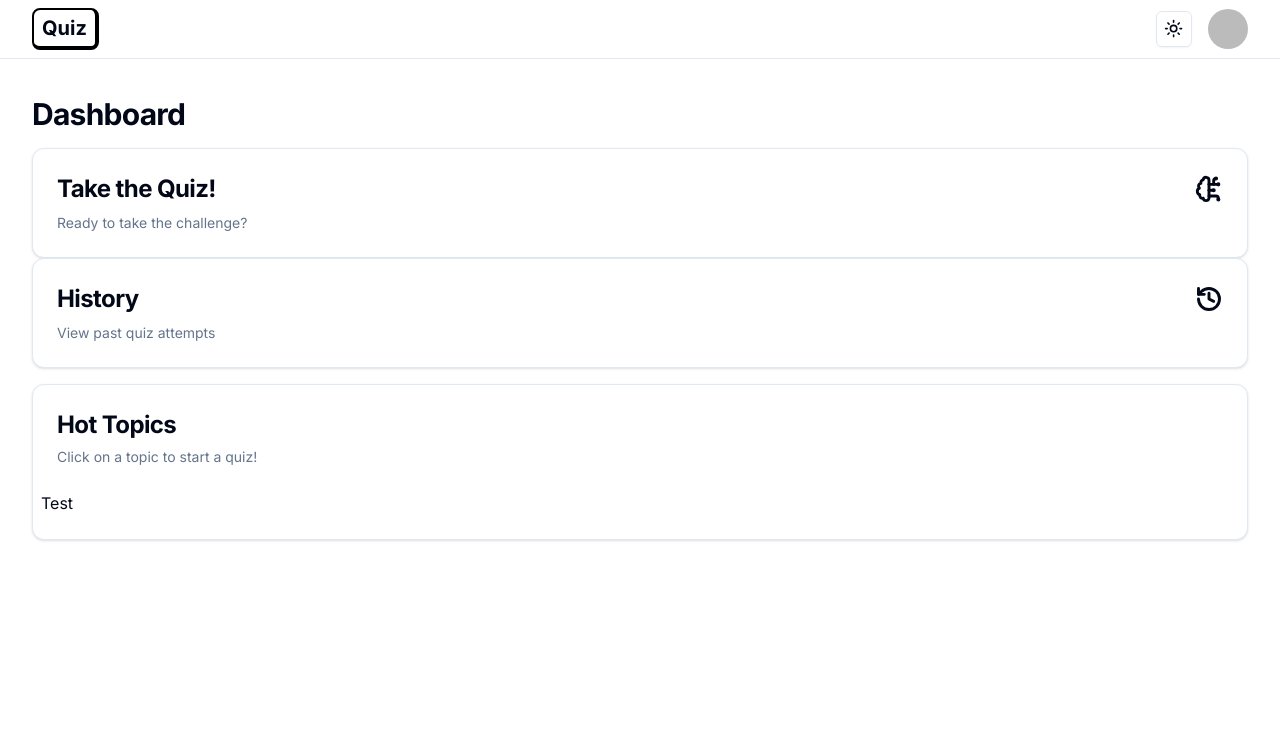
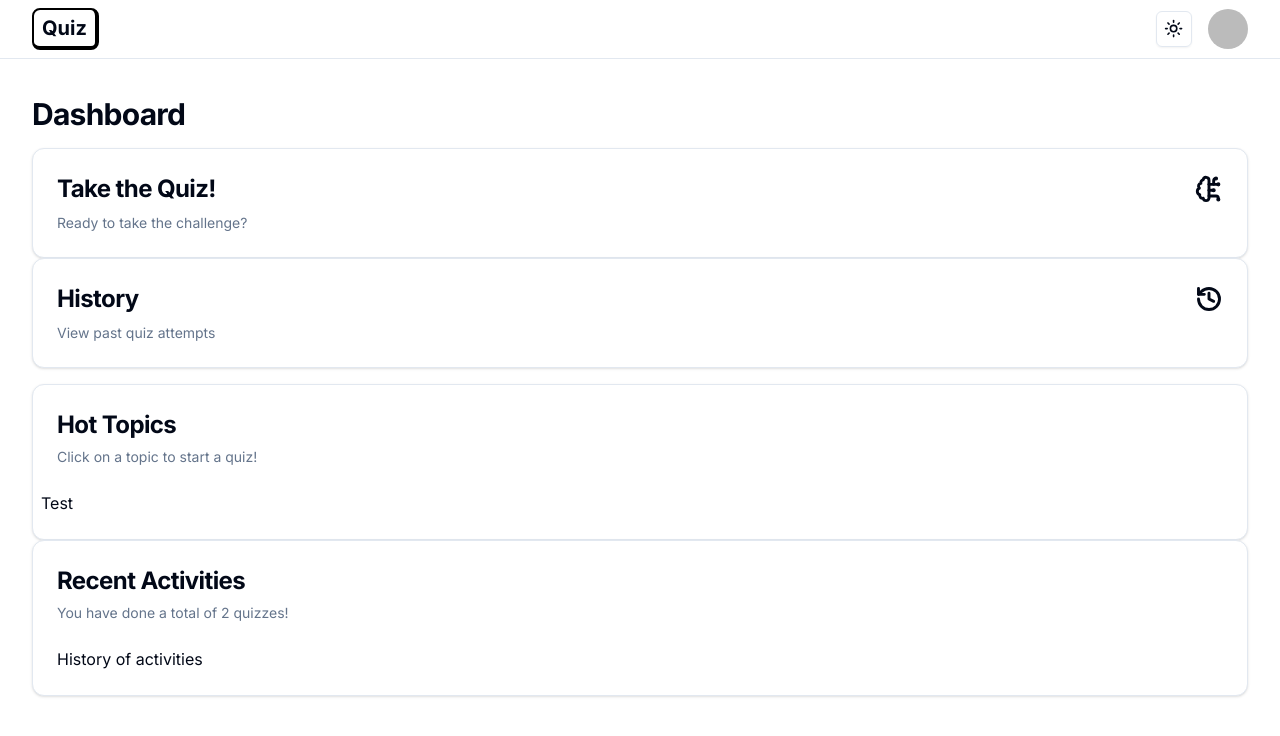
Before and after one commit to carlsondultra/openai-quiz, a Next.js app: page /dashboard in a window 1280 px wide. Shown: the top 736 px of the page. Built offline with nearby package versions, Linux system fonts and the light colour scheme; no server answers; sample sign-in values are in the browser's storage.

Commit message:
adding recent activities card to dashboard

```diff
--- a/src/app/dashboard/page.tsx
+++ b/src/app/dashboard/page.tsx
@@ -4,6 +4,7 @@ import React from 'react'
 import QuizMeCard from '@/components/dashboard/QuizMeCard'
 import HistoryCard from '@/components/dashboard/HistoryCard'
 import HotTopicsCard from '@/components/dashboard/HotTopicsCard'
+import RecentActivities from '@/components/dashboard/RecentActivities'
 
 type Props = {}
 
@@ -28,6 +29,7 @@ const Dashboard = async (props: Props) => {
 
         <div className="grid gap-4 mt-4 md:grid-cols-2 lg:grid-cols-7"></div>
             <HotTopicsCard />
+            <RecentActivities />
 
     </main>
   )
--- /dev/null
+++ b/src/components/dashboard/RecentActivities.tsx
@@ -0,0 +1,25 @@
+import React from 'react'
+import { Card, CardContent, CardDescription, CardHeader, CardTitle } from '../ui/card'
+
+type Props = {}
+
+const RecentActivities = (props: Props) => {
+  return (
+    <Card className='col-span-4 lg:col-span-3'>
+        <CardHeader>
+            <CardTitle className='text-2xl font-bold'>
+                Recent Activities
+            </CardTitle>
+            <CardDescription>
+                You have done a total of 2 quizzes!
+            </CardDescription>
+        </CardHeader>
+
+        <CardContent className="max-h-[580px] overflow-scroll">
+            History of activities
+        </CardContent>
+    </Card>
+  )
+}
+
+export default RecentActivities
```
